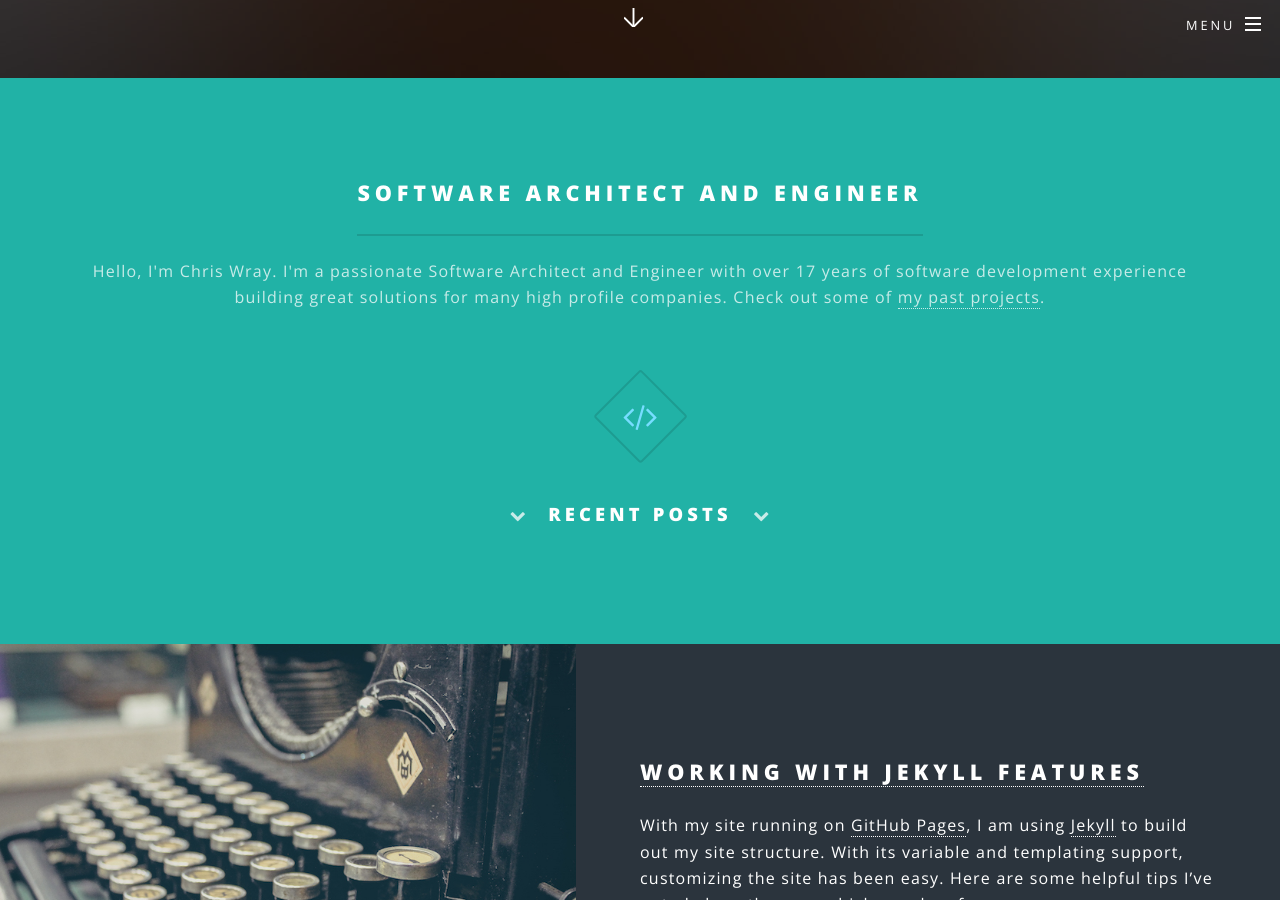
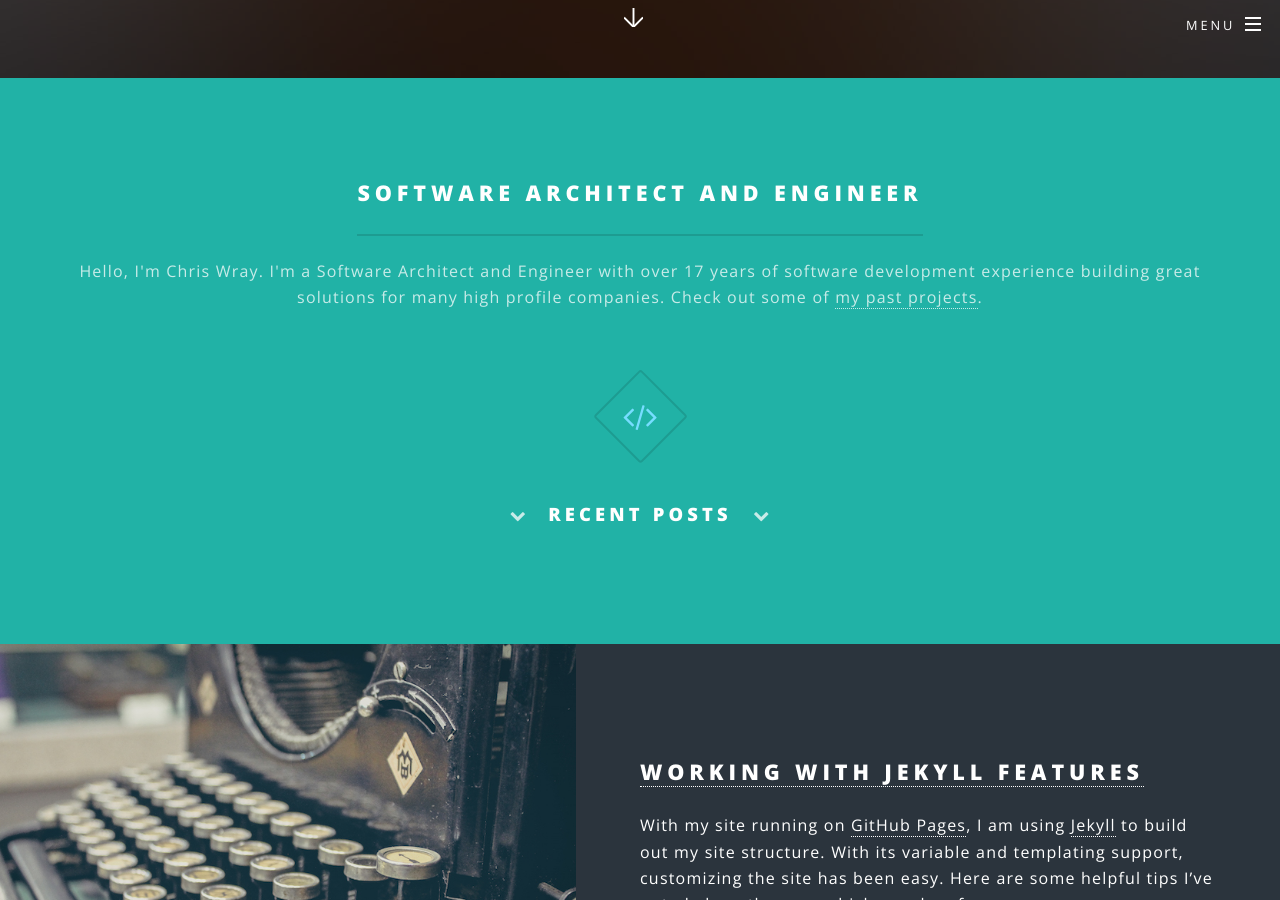
Before and after one commit to lightwrays/lightwrays.github.io, a Jekyll site: the page built from index.html, in a window 1280 px wide and 900 px high, scrolled down 822 px. Built offline with Jekyll 4.4.1, drawn with Linux system fonts in a browser that asks for light colours; some of the changed text lies outside the part shown.

Commit message:
Misc edits.

```diff
--- a/index.html
+++ b/index.html
@@ -16,7 +16,7 @@ scroll_navigation: true
 		<div class="inner">
 			<header class="major">
 				<h2>Software Architect and Engineer</h2>
-				<p>Hello, I'm Chris Wray.  I'm a passionate Software Architect and Engineer with over 17 years of
+				<p>Hello, I'm Chris Wray.  I'm a Software Architect and Engineer with over 17 years of
 					software development experience building great solutions for many high profile companies.
 					Check out some of <a href="#three" class="scrolly">my past projects</a>.
 				</p>
```
Also changed, not shown: other parts of index.html (+1 -1 lines), _posts/2015-05-09-windows-8-1-surface-app-completed.md (+1 -1 lines), about.md (+1 -1 lines).
